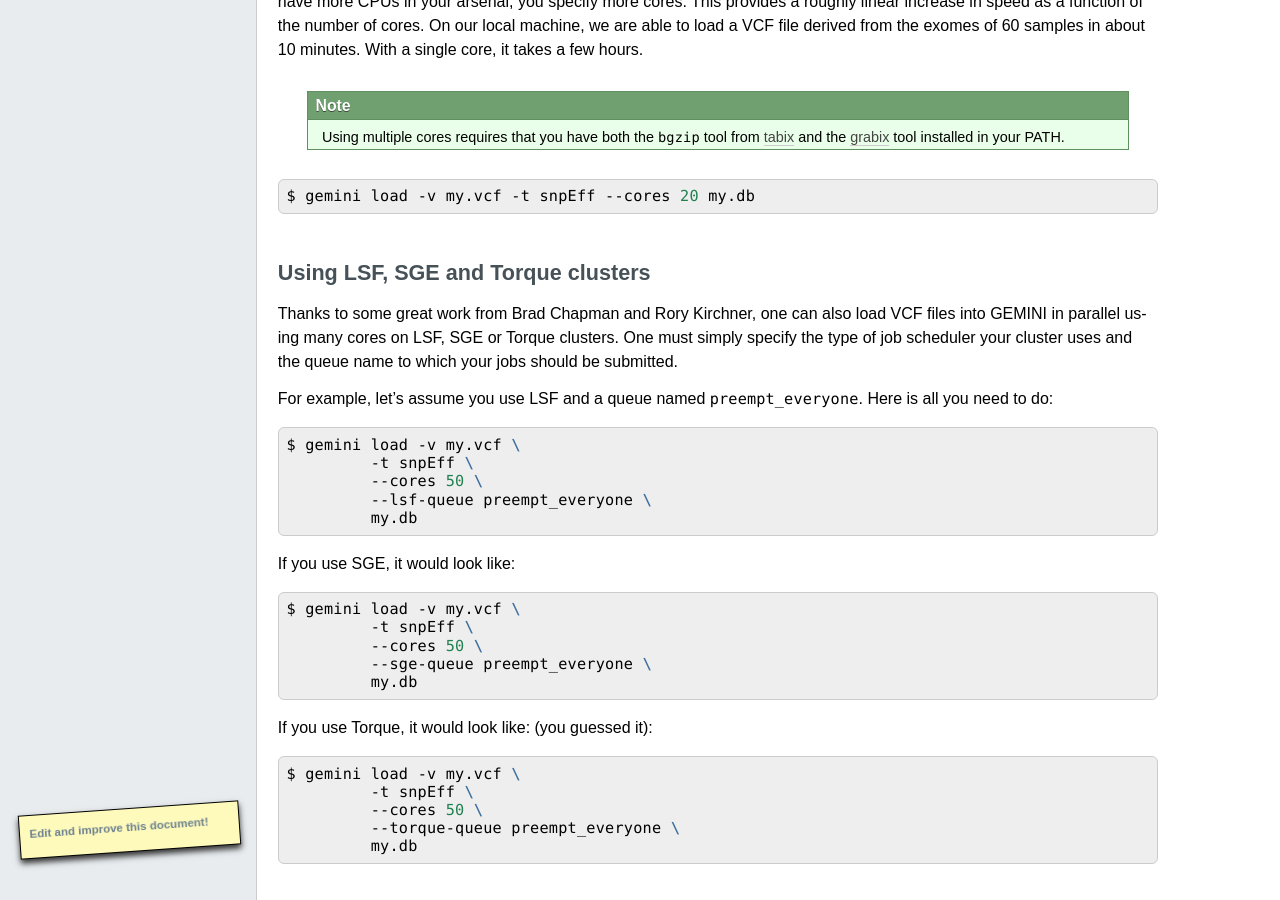
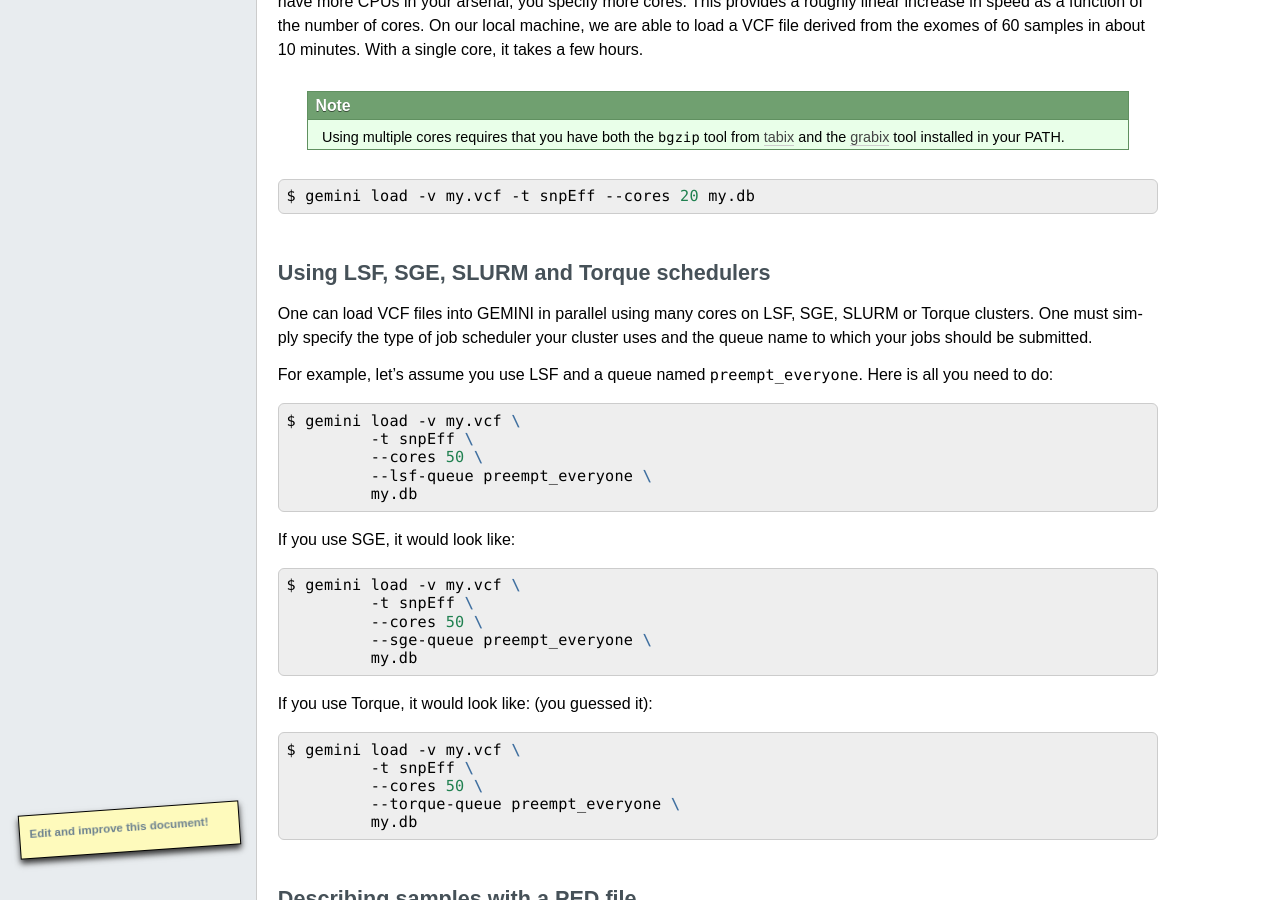
Before and after one commit to arq5x/gemini, a Sphinx documentation site: the page built from docs/content/loading.rst, in a window 1280 px wide and 900 px high, scrolled down 1377 px. Built offline with Sphinx 7.4.7, drawn with Linux system fonts in a browser that asks for light colours; formulas are drawn with MathJax 3; pages that are not in the unit, such as notebooks, are missing from menus; comment, search, counter and statistics services are not loaded; the version number is read from the project's files by our own code; some of the changed text lies outside the part shown.

Commit message:
Added documentation for SLURM.

```diff
--- a/docs/content/history.rst
+++ b/docs/content/history.rst
@@ -7,6 +7,7 @@ Release History
 1. Addition permutation testing to the c-alpha test via the ``--permutations`` option.
 2. Addition of the ``--passonly`` option during loading to filter out all variants with a filter flag set.
 3. Fixed bug with parallel loading using the extended sample table format.
+4. SLURM support added.
 
 0.6.2 (2013-Oct-7)
 =======================================
--- a/docs/content/loading.rst
+++ b/docs/content/loading.rst
@@ -96,12 +96,12 @@ single core, it takes a few hours.
 
 
 ================================
-Using LSF, SGE and Torque clusters
+Using LSF, SGE, SLURM and Torque schedulers
 ================================
-Thanks to some great work from Brad Chapman and Rory Kirchner, one can also load
-VCF files into GEMINI in parallel using many cores on LSF, SGE or Torque clusters. One
-must simply specify the type of job scheduler your cluster uses and the queue
-name to which your jobs should be submitted.
+One can load VCF files into GEMINI in parallel using many cores on
+LSF, SGE, SLURM or Torque clusters. One must simply specify the type of job
+scheduler your cluster uses and the queue name to which your jobs
+should be submitted.
 
 For example, let's assume you use LSF and a queue named ``preempt_everyone``.
 Here is all you need to do:
```
